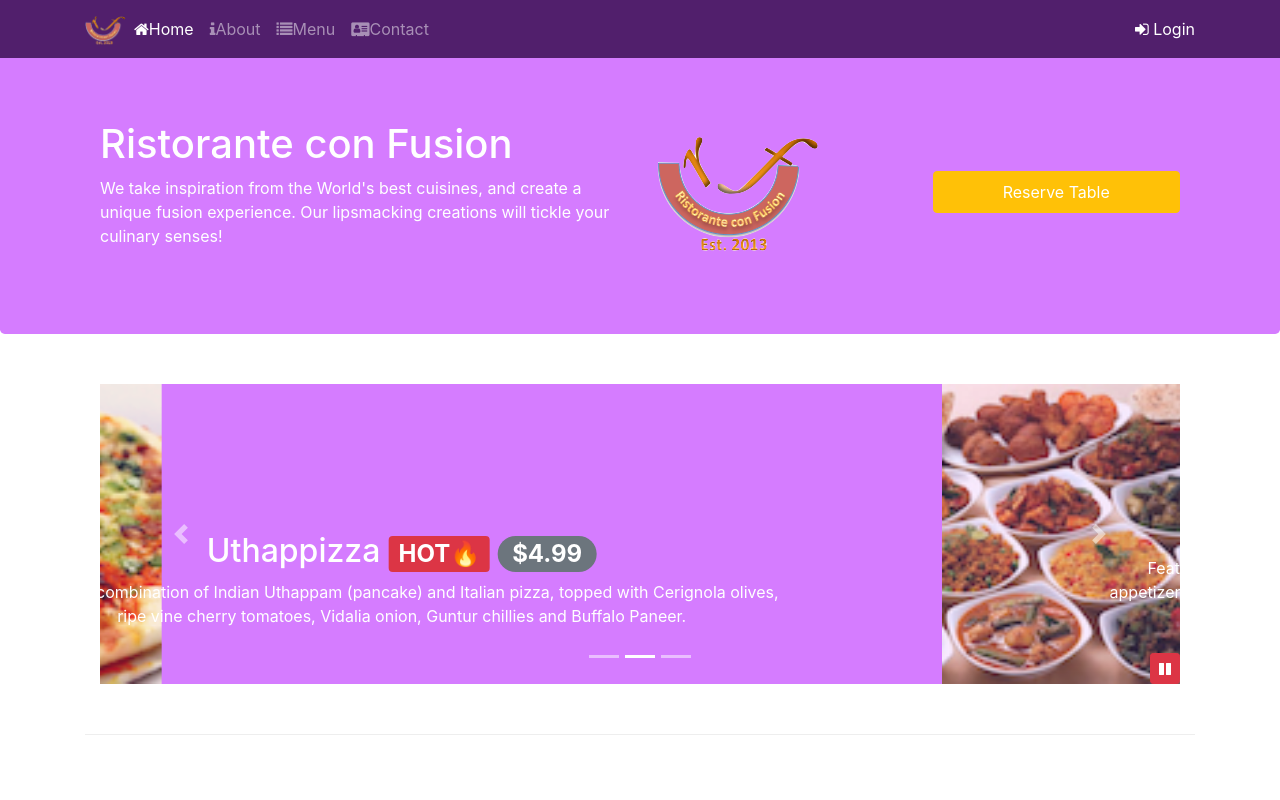
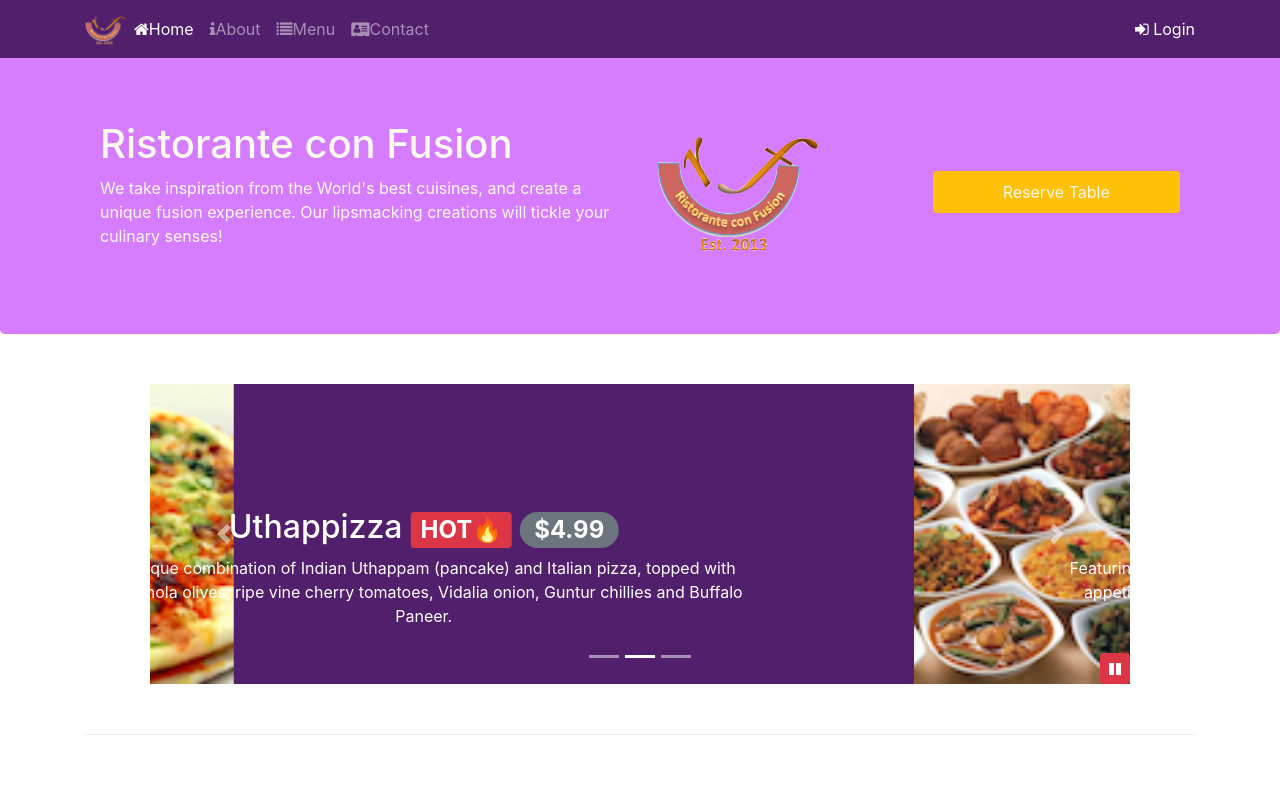
Before and after one commit to chatreeck7/git-test-coursera, a website: page index.html in a window 1280 px wide. Shown: the top 800 px of the page. Drawn offline with nearby package versions, Linux system fonts and the light colour scheme.

Commit message:
Less Session

```diff
--- /dev/null
+++ b/css/style.less
@@ -0,0 +1,74 @@
+@lt-gray: #ddd;
+@background-dark: #511f6c;
+@background-light: #D57CFF;
+@background-pale: #71BAF5;
+
+// Height variables
+@carousel-item-height: 300px;
+
+.zero-margin(@pad-up-dn: 0px, @pad-left-right: 0px) {
+    margin: 0px auto;
+    padding: @pad-up-dn @pad-left-right;
+}
+
+.row-header {
+    .zero-margin();
+}
+
+.row-content {
+    .zero-margin(50px, 50px);
+    border-bottom: 1px ridge;
+    min-height: 400px;
+}
+
+.footer {
+    background-color: @background-pale;
+    .zero-margin(20px,20px);
+}
+
+.junbotron {
+    .zero-margin(70px, 30px);
+    background: @background-light;
+    color: floralwhite;
+}
+
+address {
+    font: size 80%;
+    margin: 0px;
+    color: #0f0f0f
+}
+
+body{
+    padding:50px 0px 0px 0px;
+    z-index: 0;
+}
+
+.navbar-dark {
+    background-color: @background-dark;
+}
+
+.tab-content {
+    border-left: 1px solid @lt-gray;
+    border-right: 1px solid @lt-gray;
+    border-bottom: 1px solid @lt-gray;
+}
+
+.carousel {
+    background: @background-dark;
+    .carousel-item {
+        height: @carousel-item-height;
+        img {
+            position: absolute;
+            top: 0px;
+            left: 0px;
+            min-height: 300px;
+        }
+    }
+}
+
+#carouselButton {
+    right: 0px;
+    position: absolute;
+    bottom: 0px;
+    z-index: 1;
+}
--- /dev/null
+++ b/css/styles-old.css
@@ -0,0 +1,69 @@
+.row-header {
+    margin: 0px auto;
+    padding: 0px auto;
+}
+
+.row-content {
+    margin: 0px auto;
+    padding: 50px 0px 50px 0px;
+    border-bottom: 1px ridge;
+    min-height: 400px;
+}
+
+.footer {
+    background-color: #71BAF5;
+    margin: 0px auto;
+    padding: 30px 0px 20px 0px;
+}
+
+.jumbotron {
+    padding: 70px 30px 70px 30px;
+    margin: 0px auto;
+    background: #D57CFF;
+    color: #FFFFFF;
+}
+
+.address {
+    font-size: 80%;
+    margin: 0px;
+    color: #FFFFFF;
+}
+
+body {
+    padding: 50px 0px 0px 0px;
+    z-index: 0;
+}
+
+.navbar-dark{
+    background-color: #511f6c;
+}
+
+.tab-content{
+    border-left: 1px solid #ddd;
+    border-right: 1px solid #ddd;
+    border-bottom: 1px solid #ddd;
+    padding: 10px;
+}
+
+.carousel {
+    background: #D57CFF;
+}
+
+.carousel-item {
+    height: 300px;
+}
+
+.carousel-item img {
+    position: absolute;
+    top: 0;
+    left: 0;
+    min-height: 300px;
+    opacity: 85%;
+}
+
+#carouselButton {
+    position: absolute;
+    right: 0px;
+    bottom: 0px;
+    z-index: 1;
+}
--- a/css/styles.css
+++ b/css/styles.css
@@ -1,69 +1,56 @@
 .row-header {
   margin: 0px auto;
-    padding: 0px auto;
+  padding: 0px 0px;
 }
-
 .row-content {
   margin: 0px auto;
-    padding: 50px 0px 50px 0px;
+  padding: 50px 50px;
   border-bottom: 1px ridge;
   min-height: 400px;
 }
-
 .footer {
   background-color: #71BAF5;
   margin: 0px auto;
-    padding: 30px 0px 20px 0px;
+  padding: 20px 20px;
 }
-
 .jumbotron {
-    padding: 70px 30px 70px 30px;
   margin: 0px auto;
+  padding: 70px 30px;
   background: #D57CFF;
-    color: #FFFFFF;
+  color: floralwhite;
 }
-
-.address {
-    font-size: 80%;
+address {
+  font: size 80%;
   margin: 0px;
-    color: #FFFFFF;
+  color: #0f0f0f;
 }
-
 body {
   padding: 50px 0px 0px 0px;
   z-index: 0;
 }
-
-.navbar-dark{
+.navbar-dark {
   background-color: #511f6c;
 }
-
-.tab-content{
+.tab-content {
   border-left: 1px solid #ddd;
   border-right: 1px solid #ddd;
   border-bottom: 1px solid #ddd;
-    padding: 10px;
 }
-
 .carousel {
-    background: #D57CFF;
+  background: #511f6c;
 }
-
-.carousel-item {
+.carousel .carousel-item {
   height: 300px;
 }
-
-.carousel-item img {
+.carousel .carousel-item img {
   position: absolute;
-    top: 0;
-    left: 0;
+  top: 0px;
+  left: 0px;
   min-height: 300px;
-    opacity: 85%;
 }
-
 #carouselButton {
+  right: 0px;
   position: absolute;
-    right: 0px;
   bottom: 0px;
   z-index: 1;
 }
```
Lines whose indentation alone changed are shown as unchanged.
